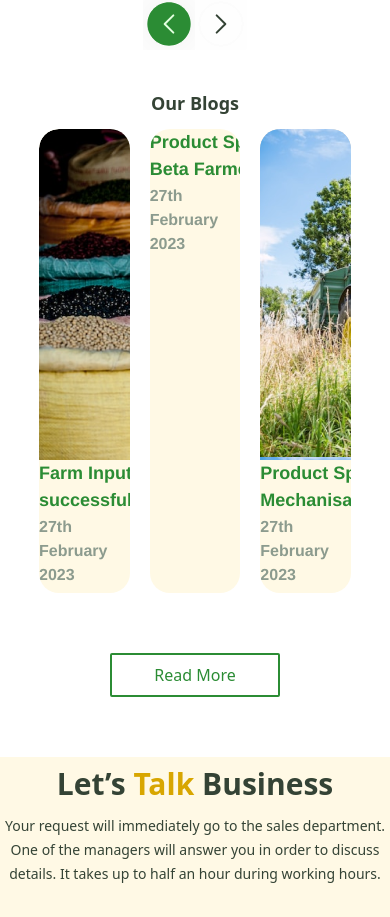
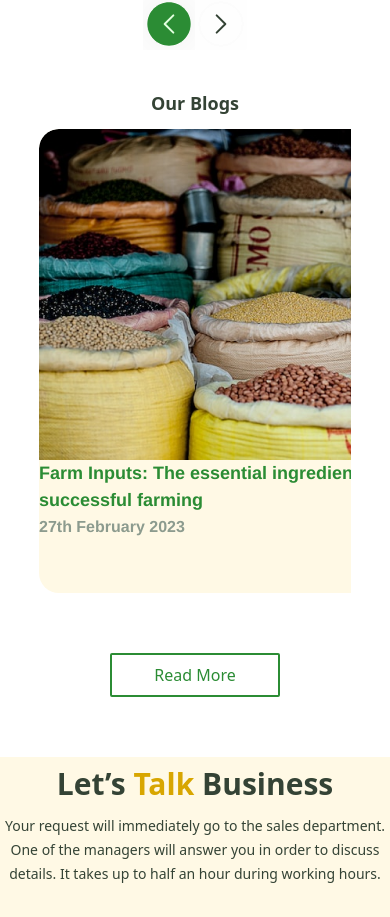
Before and after one commit to Tade-bytes/crop2cash_test, a React (Create React App) app: page / in a window 390 px wide. Shown: the part 3038-3955 px from the top of the page. Built offline with nearby package versions, Linux system fonts and the light colour scheme.

Commit message:
final-final

```diff
--- a/src/App.css
+++ b/src/App.css
@@ -704,10 +704,10 @@
    .gather Button{
     margin-top: 0px;
    }
-   .blog-card{
+   .card-container{
     overflow: hidden;
    }
-   .blog-card3, .blog-card2{
+   .blog-card{
     position: relative;
    }
    .blog-card2{
```
